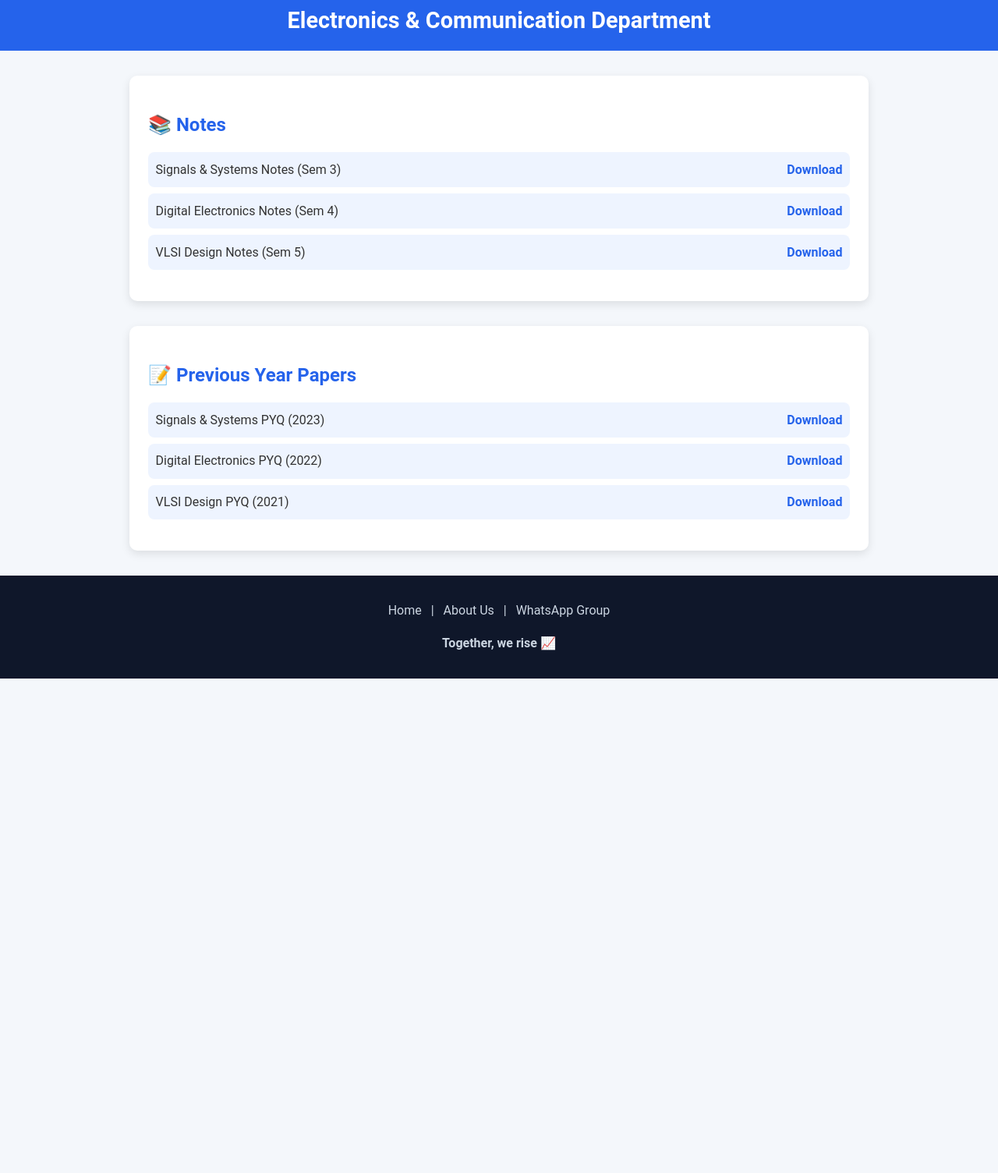
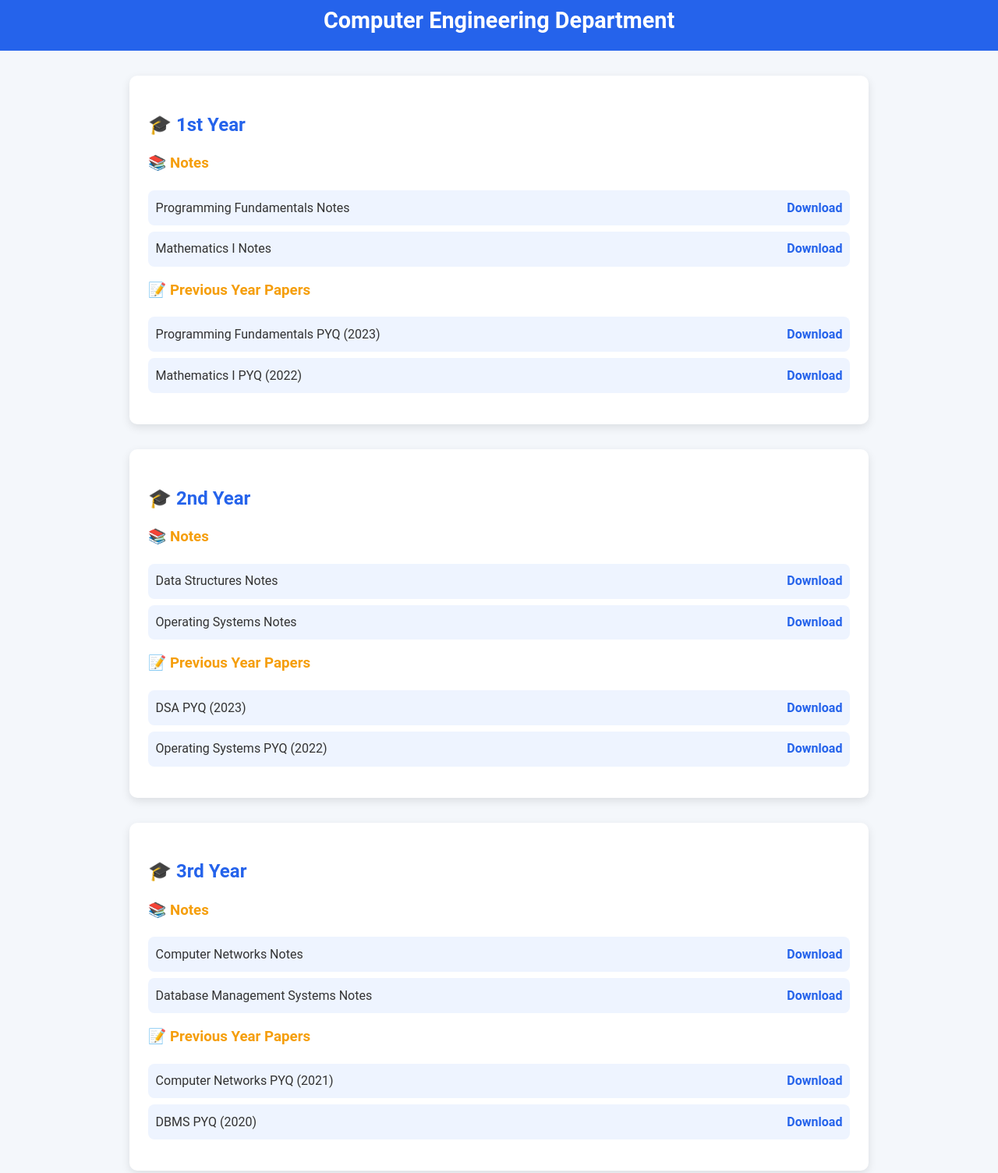
Before and after one commit to Shravan2krypton/S_N, a plain HTML site: page ec.html in a window 1280 px wide. Shown: the part 13-1517 px from the top of the page at 78% size. Before the commit the page ends 883 px from the top, so only its background shows below. Drawn offline with Linux system fonts and the light colour scheme.

Commit message:
Update title and department names in ec.html

```diff
--- a/ec.html
+++ b/ec.html
@@ -3,7 +3,7 @@
 <head>
   <meta charset="UTF-8">
   <meta name="viewport" content="width=device-width, initial-scale=1.0">
-  <title>Electronics & Communication - Student Notes Portal</title>
+  <title>Electronics & Communication Engineering - Student Notes Portal</title>
   <style>
     body {
       font-family: 'Roboto', Arial, sans-serif;
@@ -33,6 +33,10 @@
     section h2 {
       color: #2563eb;
       margin-bottom: 0.5rem;
+    }
+    section h3 {
+      color: #f59e0b;
+      margin-top: 1rem;
     }
     ul {
       list-style: none;
@@ -72,43 +76,92 @@
 <body>
 
   <header>
-    <h1>Electronics & Communication Department</h1>
+    <h1>Computer Engineering Department</h1>
   </header>
 
-  <!-- Notes Section -->
-  <section id="notes">
-    <h2>📚 Notes</h2>
+  <!-- 1st Year Section -->
+  <section id="first-year">
+    <h2>🎓 1st Year</h2>
+
+    <h3>📚 Notes</h3>
     <ul>
       <li>
-        <span>Signals & Systems Notes (Sem 3)</span>
-        <a href="pdfs/signals-notes.pdf" target="_blank">Download</a>
+        <span>Programming Fundamentals Notes</span>
+        <a href="pdfs/first-year/programming-fundamentals.pdf" target="_blank">Download</a>
       </li>
       <li>
-        <span>Digital Electronics Notes (Sem 4)</span>
-        <a href="pdfs/digital-electronics-notes.pdf" target="_blank">Download</a>
+        <span>Mathematics I Notes</span>
+        <a href="pdfs/first-year/maths1-notes.pdf" target="_blank">Download</a>
+      </li>
+    </ul>
+
+    <h3>📝 Previous Year Papers</h3>
+    <ul>
+      <li>
+        <span>Programming Fundamentals PYQ (2023)</span>
+        <a href="pdfs/first-year/programming-pyq-2023.pdf" target="_blank">Download</a>
       </li>
       <li>
-        <span>VLSI Design Notes (Sem 5)</span>
-        <a href="pdfs/vlsi-notes.pdf" target="_blank">Download</a>
+        <span>Mathematics I PYQ (2022)</span>
+        <a href="pdfs/first-year/maths1-pyq-2022.pdf" target="_blank">Download</a>
       </li>
     </ul>
   </section>
 
-  <!-- PYQ Papers Section -->
-  <section id="papers">
-    <h2>📝 Previous Year Papers</h2>
+  <!-- 2nd Year Section -->
+  <section id="second-year">
+    <h2>🎓 2nd Year</h2>
+
+    <h3>📚 Notes</h3>
     <ul>
       <li>
-        <span>Signals & Systems PYQ (2023)</span>
-        <a href="pdfs/signals-pyq-2023.pdf" target="_blank">Download</a>
+        <span>Data Structures Notes</span>
+        <a href="pdfs/second-year/dsa-notes.pdf" target="_blank">Download</a>
       </li>
       <li>
-        <span>Digital Electronics PYQ (2022)</span>
-        <a href="pdfs/digital-electronics-pyq-2022.pdf" target="_blank">Download</a>
+        <span>Operating Systems Notes</span>
+        <a href="pdfs/second-year/os-notes.pdf" target="_blank">Download</a>
+      </li>
+    </ul>
+
+    <h3>📝 Previous Year Papers</h3>
+    <ul>
+      <li>
+        <span>DSA PYQ (2023)</span>
+        <a href="pdfs/second-year/dsa-pyq-2023.pdf" target="_blank">Download</a>
       </li>
       <li>
-        <span>VLSI Design PYQ (2021)</span>
-        <a href="pdfs/vlsi-pyq-2021.pdf" target="_blank">Download</a>
+        <span>Operating Systems PYQ (2022)</span>
+        <a href="pdfs/second-year/os-pyq-2022.pdf" target="_blank">Download</a>
+      </li>
+    </ul>
+  </section>
+
+  <!-- 3rd Year Section -->
+  <section id="third-year">
+    <h2>🎓 3rd Year</h2>
+
+    <h3>📚 Notes</h3>
+    <ul>
+      <li>
+        <span>Computer Networks Notes</span>
+        <a href="pdfs/third-year/networks-notes.pdf" target="_blank">Download</a>
+      </li>
+      <li>
+        <span>Database Management Systems Notes</span>
+        <a href="pdfs/third-year/dbms-notes.pdf" target="_blank">Download</a>
+      </li>
+    </ul>
+
+    <h3>📝 Previous Year Papers</h3>
+    <ul>
+      <li>
+        <span>Computer Networks PYQ (2021)</span>
+        <a href="pdfs/third-year/networks-pyq-2021.pdf" target="_blank">Download</a>
+      </li>
+      <li>
+        <span>DBMS PYQ (2020)</span>
+        <a href="pdfs/third-year/dbms-pyq-2020.pdf" target="_blank">Download</a>
       </li>
     </ul>
   </section>
```
